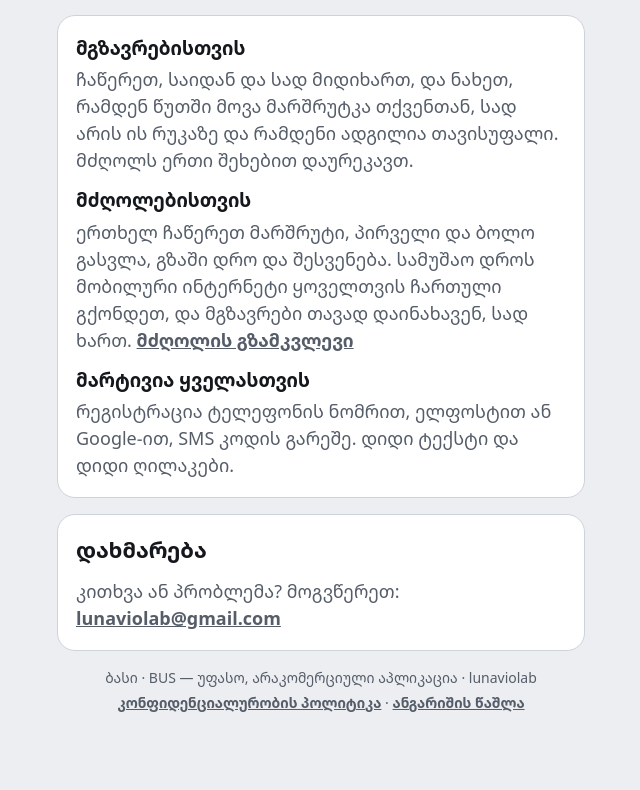
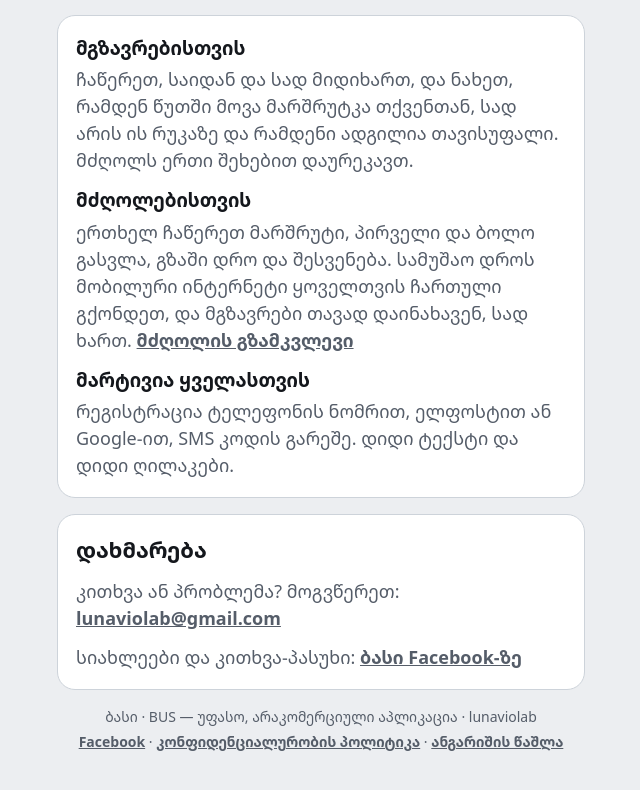
Before and after one commit to zukajirashvili/basi, a plain HTML site: page index.html in a window 1280 px wide. Shown: the part 1468-2258 px from the top of the page, without its empty margins (319-959 px from the left). Before the commit the page ends 2221 px from the top, so only its background shows below. Drawn offline with Linux system fonts and the light colour scheme; no server answers.

Commit message:
Link the Facebook page from the download page
Co-Authored-By: Claude Opus 5.5 <noreply@anthropic.com>

```diff
--- a/index.html
+++ b/index.html
@@ -131,11 +131,12 @@
   <section class="card">
     <h2>დახმარება</h2>
     <p class="muted">კითხვა ან პრობლემა? მოგვწერეთ: <a href="mailto:lunaviolab@gmail.com">lunaviolab@gmail.com</a></p>
+    <p class="muted">სიახლეები და კითხვა-პასუხი: <a href="https://www.facebook.com/profile.php?id=61596360194424" rel="noopener">ბასი Facebook-ზე</a></p>
   </section>
 
   <footer>
     <span>ბასი · BUS — უფასო, არაკომერციული აპლიკაცია · lunaviolab</span>
-    <span><a href="privacy/">კონფიდენციალურობის პოლიტიკა</a> · <a href="delete-account/">ანგარიშის წაშლა</a></span>
+    <span><a href="https://www.facebook.com/profile.php?id=61596360194424" rel="noopener">Facebook</a> · <a href="privacy/">კონფიდენციალურობის პოლიტიკა</a> · <a href="delete-account/">ანგარიშის წაშლა</a></span>
   </footer>
 </main>
 <script>
```
